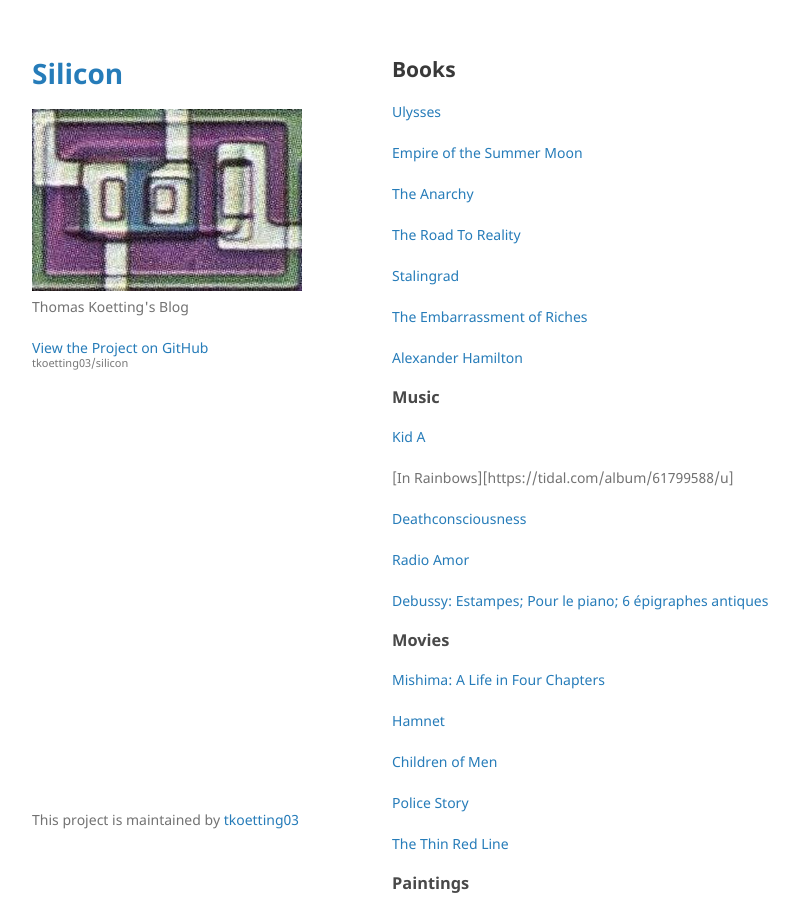
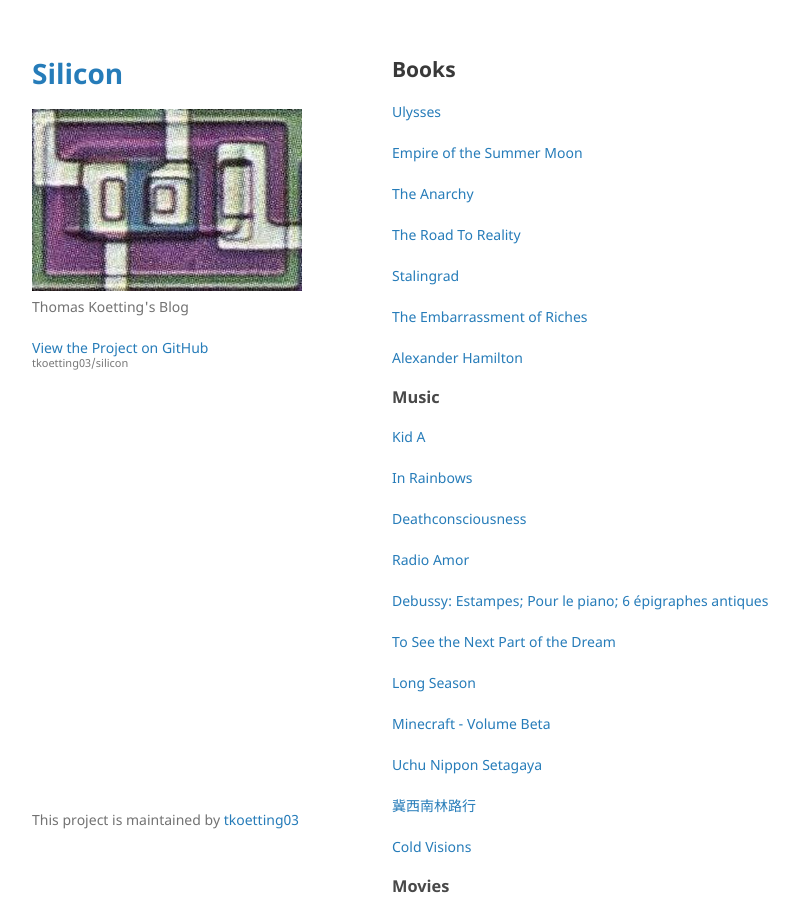
Before and after one commit to tkoetting03/silicon, a Jekyll site: the page built from other.md, in a window 1280 px wide and 900 px high. Shown: the whole window, without its empty margins (178-977 px from the left). Built offline with Jekyll 4.4.1, drawn with Linux system fonts in a browser that asks for light colours; our own code applies the rules of GitHub Pages for plain Markdown files.

Commit message:
Update music section with new album links
Added new music albums to the list.

```diff
--- a/other.md
+++ b/other.md
@@ -18,13 +18,27 @@
 
 [Kid A](https://tidal.com/album/58990523/u)
 
-[In Rainbows][https://tidal.com/album/61799588/u]
+[In Rainbows](https://tidal.com/album/61799588/u)
 
 [Deathconsciousness](https://tidal.com/album/65229357/u)
 
 [Radio Amor](https://tidal.com/album/176533110/u)
 
 [Debussy: Estampes; Pour le piano; 6 épigraphes antiques](https://tidal.com/album/414065766/u)
+
+[To See the Next Part of the Dream](https://tidal.com/album/180892435/u)
+
+[Long Season](https://tidal.com/album/92891727/u)
+
+[Minecraft - Volume Beta](https://tidal.com/album/488529268/u)
+
+[Uchu Nippon Setagaya](https://tidal.com/album/92891764/u)
+
+[冀西南林路行](https://tidal.com/album/166203100/u)
+
+[Cold Visions](https://tidal.com/album/411889225/u)
+
+
 
 
 ### Movies
```
